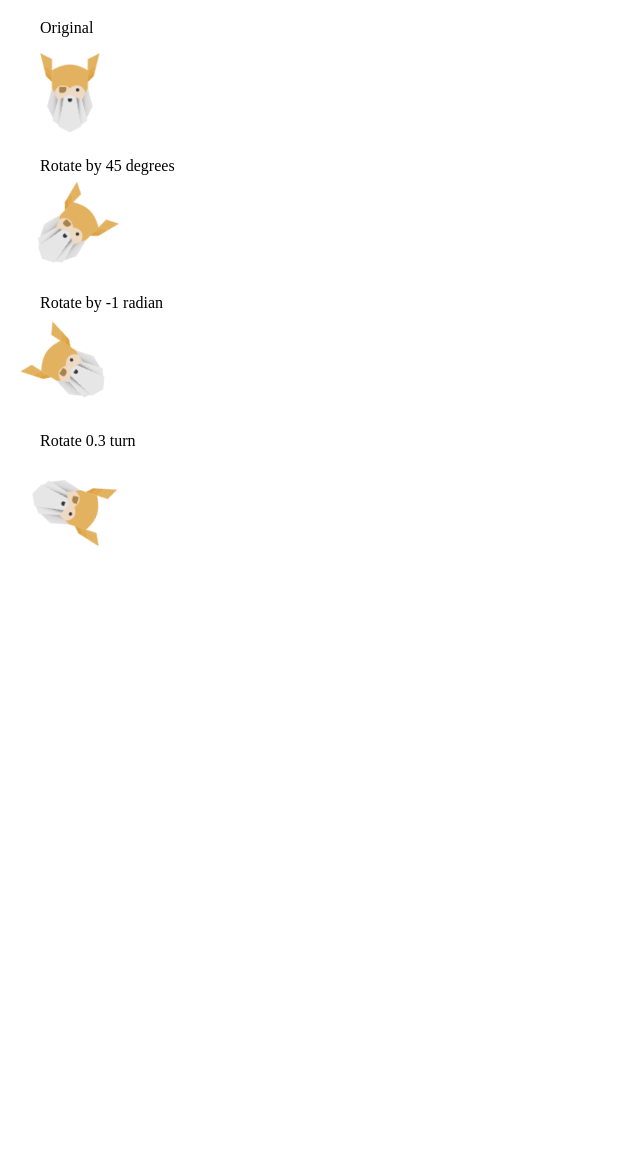
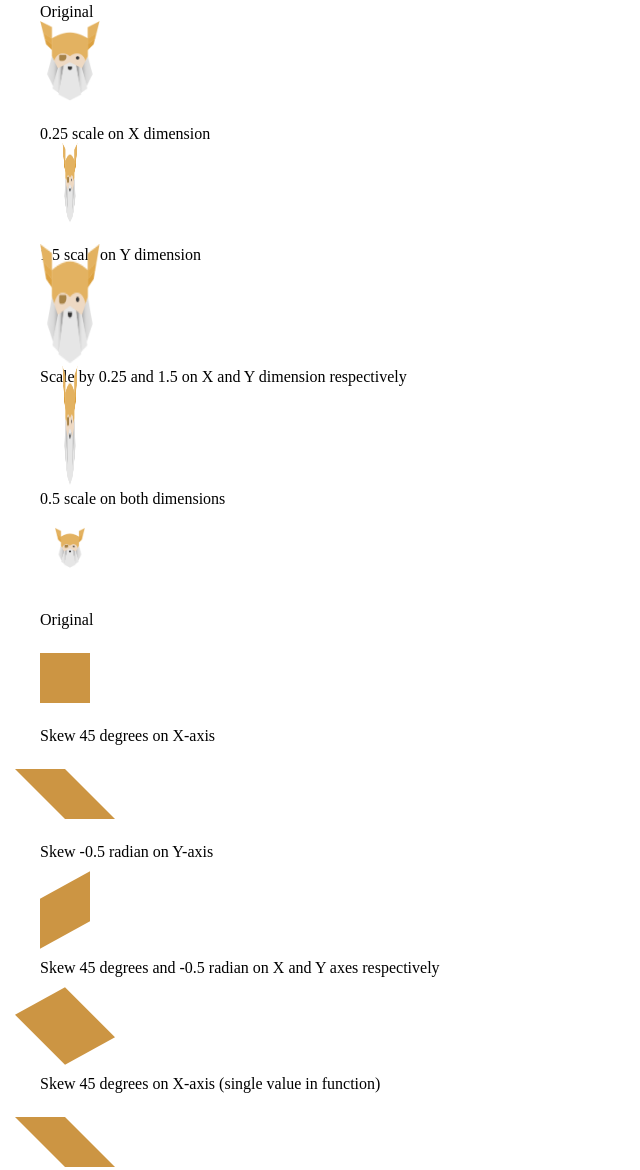
Before and after one commit to lswebdevelops/transform, a plain HTML site: page index.html in a window 1280 px wide. Shown: the part 37-1207 px from the top of the page, without its empty margins (0-640 px from the left). Before the commit the page ends 800 px from the top, so only its background shows below. Drawn offline with Linux system fonts and the light colour scheme.

Commit message:
using skew

```diff
--- a/index.html
+++ b/index.html
@@ -4,32 +4,38 @@
     <meta charset="UTF-8" />
     <meta name="viewport" content="width=device-width, initial-scale=1.0" />
     <link rel="stylesheet" href="styles.css" />
-    <link rel="icon" href="favicon.jpg" type="image/jpg">
+    <link rel="icon" href="favicon.jpg" type="image/jpg" />
     <title>Transform</title>
   </head>
   <body>
     <p>Original</p>
-    <img src="./jkwFqfX.png" alt="top logo" />
+    <img src="jkwFqfX.png" alt="top logo" />
 
-    <p>Rotate by 45 degrees</p>
-    <img
-      class="rotate-by-deg"
-      src="./jkwFqfX.png"
-      alt="top logo"
-    />
+    <p>0.25 scale on X dimension</p>
+    <img class="scaleX" src="jkwFqfX.png" alt="top logo" />
 
-    <p>Rotate by -1 radian</p>
-    <img
-      class="rotate-by-rad"
-      src="./jkwFqfX.png"
-      alt="top logo"
-    />
+    <p>1.5 scale on Y dimension</p>
+    <img class="scaleY" src="jkwFqfX.png" alt="top logo" />
 
-    <p>Rotate 0.3 turn</p>
-    <img
-      class="rotate-by-turn"
-      src="./jkwFqfX.png"
-      alt="top logo"
-    />
+    <p>Scale by 0.25 and 1.5 on X and Y dimension respectively</p>
+    <img class="scaleXY" src="jkwFqfX.png" alt="top logo" />
+
+    <p>0.5 scale on both dimensions</p>
+    <img class="scale" src="jkwFqfX.png" alt="top logo" />
+
+    <p>Original</p>
+    <div></div>
+
+    <p>Skew 45 degrees on X-axis</p>
+    <div class="skewX"></div>
+
+    <p>Skew -0.5 radian on Y-axis</p>
+    <div class="skewY"></div>
+
+    <p>Skew 45 degrees and -0.5 radian on X and Y axes respectively</p>
+    <div class="skewXY"></div>
+
+    <p>Skew 45 degrees on X-axis (single value in function)</p>
+    <div class="skew"></div>
   </body>
 </html>
--- a/styles.css
+++ b/styles.css
@@ -1,13 +1,17 @@
-.rotate-by-deg {
-    transform: rotate(45deg);
+.scaleX {
+  transform: scaleX(0.25);
 }
 
-  .rotate-by-rad {
-    transform: rotate(-1rad);
+.scaleY {
+  transform: scaleY(1.5);
 }
 
-  .rotate-by-turn {
-    transform: rotate(0.3turn);
+.scaleXY {
+  transform: scale(0.25, 1.5);
+}
+
+.scale {
+  transform: scale(0.5);
 }
 
 body {
@@ -17,13 +21,42 @@
 }
 
 p {
-    margin-bottom: 16px;
+  margin: 24px 0px 16px;
 }
 
 img {
   width: 60px;
 }
 
+
+.skewX {
+  transform: skewX(45deg);
+}
+
+.skewY {
+  transform: skewY(-0.5rad);
+}
+
+.skewXY {
+  transform: skew(45deg, -0.5rad);
+}
+
+.skew {
+  /* single value behaves the same as skewX */
+  transform: skew(45deg);
+}
+/*  skew */
+
+p {
+  margin: 0;
+}
+
+div {
+  background: #cc9543;
+  width: 50px;
+  height: 50px;
+}
+
 div,
 * + p {
   margin-top: 1.5rem;
```
Lines whose indentation alone changed are shown as unchanged.
